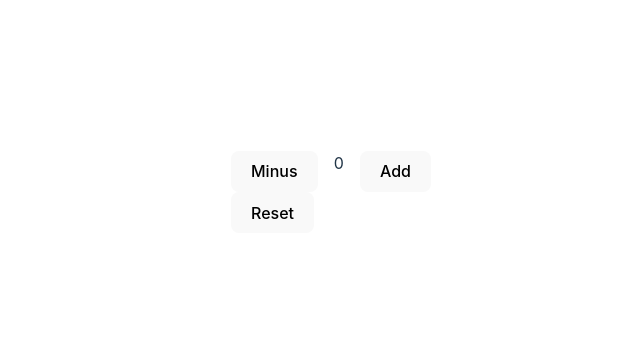
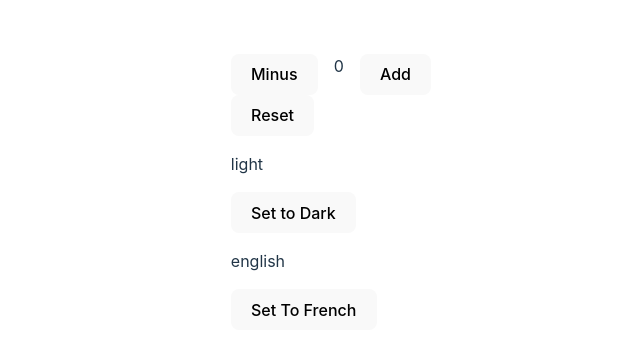
Before and after one commit to joshD90/interviewPrep, a React (Vite) app: page / in a window 1280 px wide. Shown: the part 208-562 px from the top of the page, without its empty margins (357-997 px from the left). Built offline with nearby package versions, Linux system fonts and the light colour scheme.

Commit message:
working on useContext and ContextProvider components and useFetch custom hooks with useReducer

```diff
--- a/src/App.tsx
+++ b/src/App.tsx
@@ -12,8 +12,14 @@ import { PassengerContextProvider } from "./flights/context/PassengerContextProv
 import AllFlights from "./flights/components/flight/AllFlights";
 import Board from "./wordle/Board";
 import CallingContainer from "./useReducerPractice/CallingContainer";
+import { ThemeContextProvider } from "./useContextPractice/LightThemeContext";
+import { LanguageContextProvider } from "./useContextPractice/LanguageContext";
+import { createContext, useState } from "react";
 
 function App() {
+  const [color, setColor] = useState("blue");
+  const ColorContext = createContext({ color, setColor });
+
   return (
     <div
       style={{
@@ -23,7 +29,13 @@ function App() {
         margin: "3rem",
       }}
     >
-      <CallingContainer />
+      <ThemeContextProvider>
+        <LanguageContextProvider>
+          <ColorContext.Provider value={{ color, setColor }}>
+            <CallingContainer />
+          </ColorContext.Provider>
+        </LanguageContextProvider>
+      </ThemeContextProvider>
     </div>
     // <div
     //   style={{
--- /dev/null
+++ b/src/useContextPractice/LanguageContext.tsx
@@ -0,0 +1,17 @@
+import { FC, ReactNode, SetStateAction, createContext, useState } from "react";
+
+export const LanguageContext = createContext<{
+  language: "english" | "french";
+  setLanguage: React.Dispatch<SetStateAction<"english" | "french">>;
+}>({ setLanguage: () => null, language: "english" });
+
+type Props = { children: ReactNode };
+
+export const LanguageContextProvider: FC<Props> = ({ children }) => {
+  const [language, setLanguage] = useState<"french" | "english">("english");
+  return (
+    <LanguageContext.Provider value={{ language, setLanguage }}>
+      {children}
+    </LanguageContext.Provider>
+  );
+};
--- /dev/null
+++ b/src/useContextPractice/LightThemeContext.tsx
@@ -0,0 +1,26 @@
+import React, {
+  FC,
+  ReactNode,
+  SetStateAction,
+  createContext,
+  useState,
+} from "react";
+
+export const ThemeContext = createContext<{
+  setTheme: React.Dispatch<SetStateAction<"light" | "dark">>;
+  theme: "light" | "dark";
+}>({ setTheme: () => null, theme: "light" });
+
+type Props = { children: ReactNode };
+
+export const ThemeContextProvider: FC<Props> = ({ children }) => {
+  const [theme, setTheme] = useState<"light" | "dark">("light");
+
+  if (!ThemeContext) return null;
+
+  return (
+    <ThemeContext.Provider value={{ setTheme, theme }}>
+      {children}
+    </ThemeContext.Provider>
+  );
+};
--- a/src/useReducerPractice/CallingContainer.tsx
+++ b/src/useReducerPractice/CallingContainer.tsx
@@ -1,8 +1,12 @@
-import { useReducer } from "react";
+import { useContext, useReducer } from "react";
 import { counterReducer } from "./counterReducer";
+import { ThemeContext } from "../useContextPractice/LightThemeContext";
+import { LanguageContext } from "../useContextPractice/LanguageContext";
 
 const CallingContainer = () => {
   const [counter, dispatch] = useReducer(counterReducer, 0);
+  const { setTheme, theme } = useContext(ThemeContext);
+  const { language, setLanguage } = useContext(LanguageContext);
 
   return (
     <section>
@@ -14,6 +18,10 @@ const CallingContainer = () => {
       <div>
         <button onClick={() => dispatch({ type: "RESET" })}>Reset</button>
       </div>
+      <p>{theme}</p>
+      <button onClick={() => setTheme("dark")}>Set to Dark</button>
+      <p>{language}</p>
+      <button onClick={() => setLanguage("french")}>Set To French</button>
     </section>
   );
 };
```
Also changed, not shown: src/useReducerCustomHook/fetchReducer.ts (added, +29 -0 lines), src/useReducerCustomHook/useFetch.ts (added, +27 -0 lines), src/useReducerCustomHook/useFetchCallingComponent.tsx (added).
